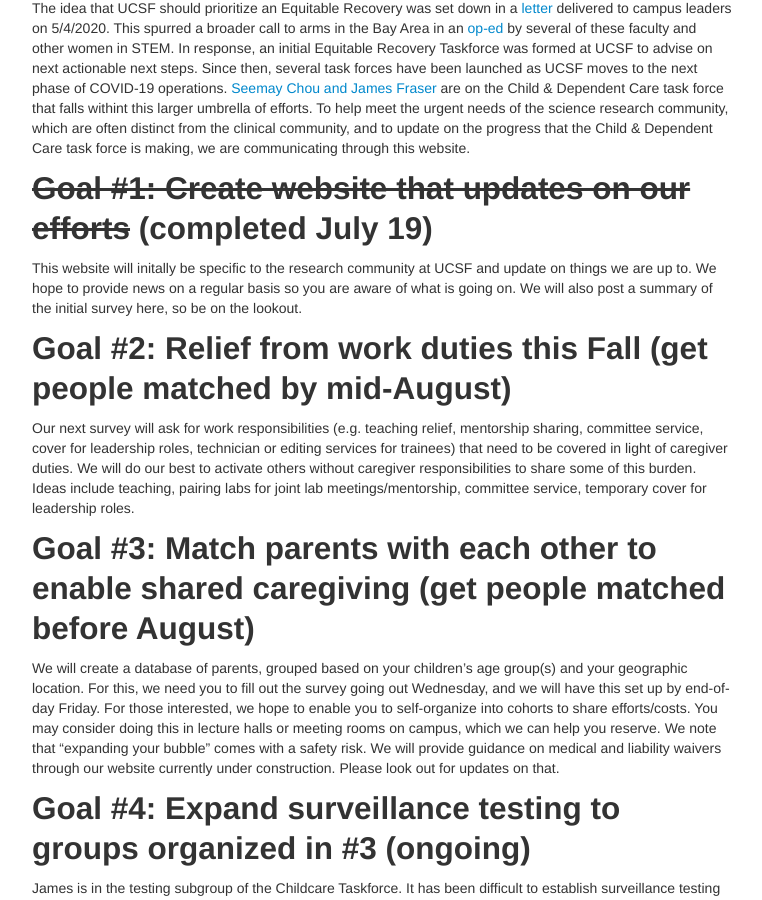
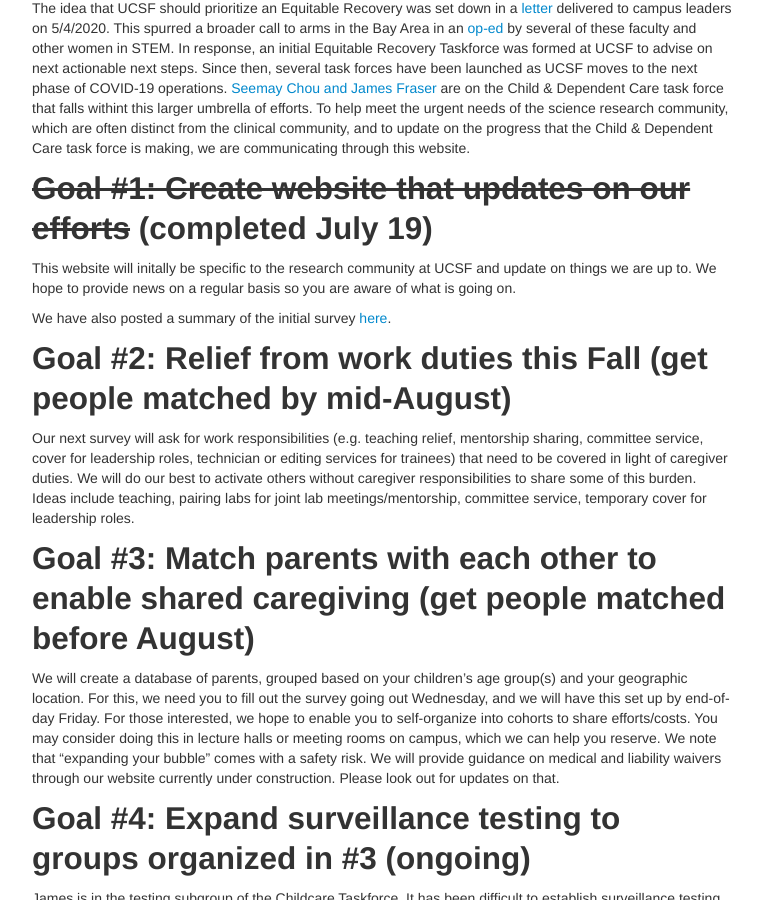
Before and after one commit to fraserlab/sci-dependentcare, a Jekyll site: the page built from index.md, in a window 1280 px wide and 900 px high, scrolled down 354 px. Shown: the whole window, without its empty margins (258-1020 px from the left). Built offline with Jekyll 4.4.1, drawn with Linux system fonts in a browser that asks for light colours.

Commit message:
updated survey link

```diff
--- a/index.md
+++ b/index.md
@@ -18,7 +18,9 @@ The idea that UCSF should prioritize an Equitable Recovery was set down in a [le
 
 ## ~~Goal #1: Create website that updates on our efforts~~ (completed July 19)
 
-This website will initally be specific to the research community at UCSF and update on things we are up to. We hope to provide news on a regular basis so you are aware of what is going on. We will also post a summary of the initial survey here, so be on the lookout.
+This website will initally be specific to the research community at UCSF and update on things we are up to. We hope to provide news on a regular basis so you are aware of what is going on.
+
+We have also posted a summary of the initial survey [here](/pages/survey.html).
 
 ## Goal #2: Relief from work duties this Fall (get people matched by mid-August)
 
```
Also changed, not shown: 8 other files.
